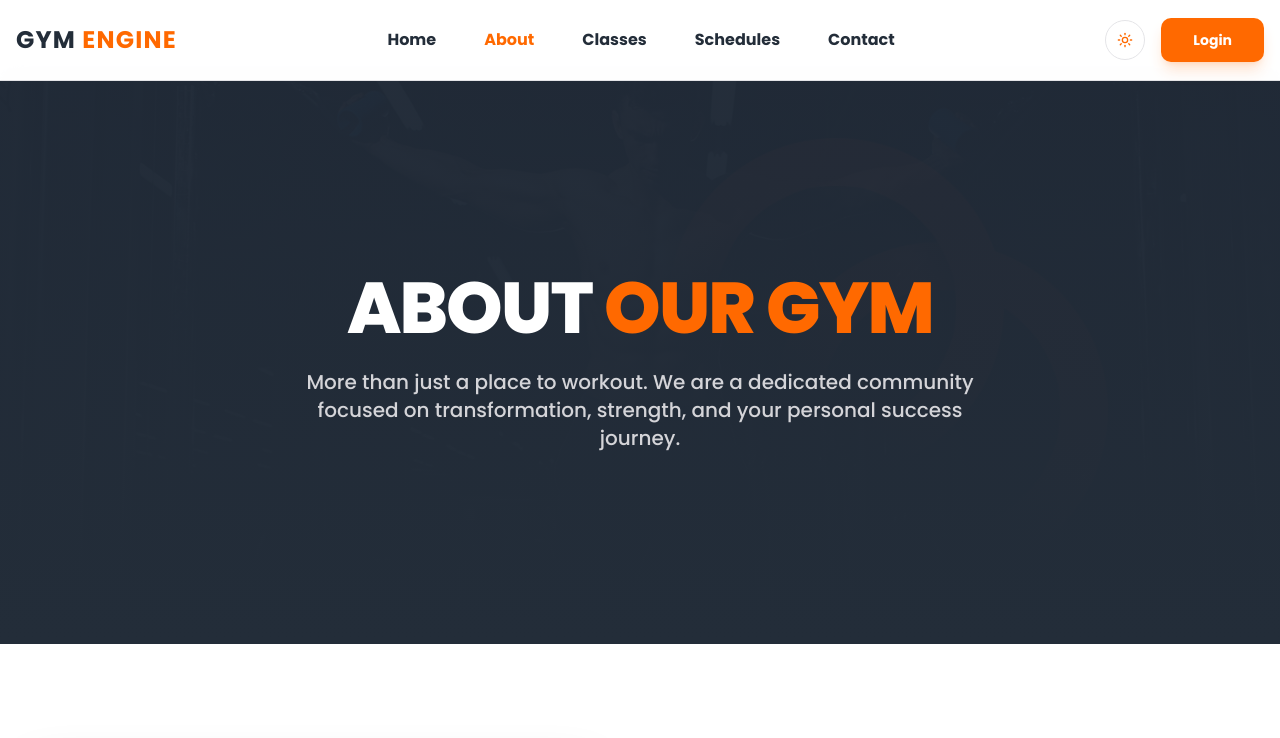
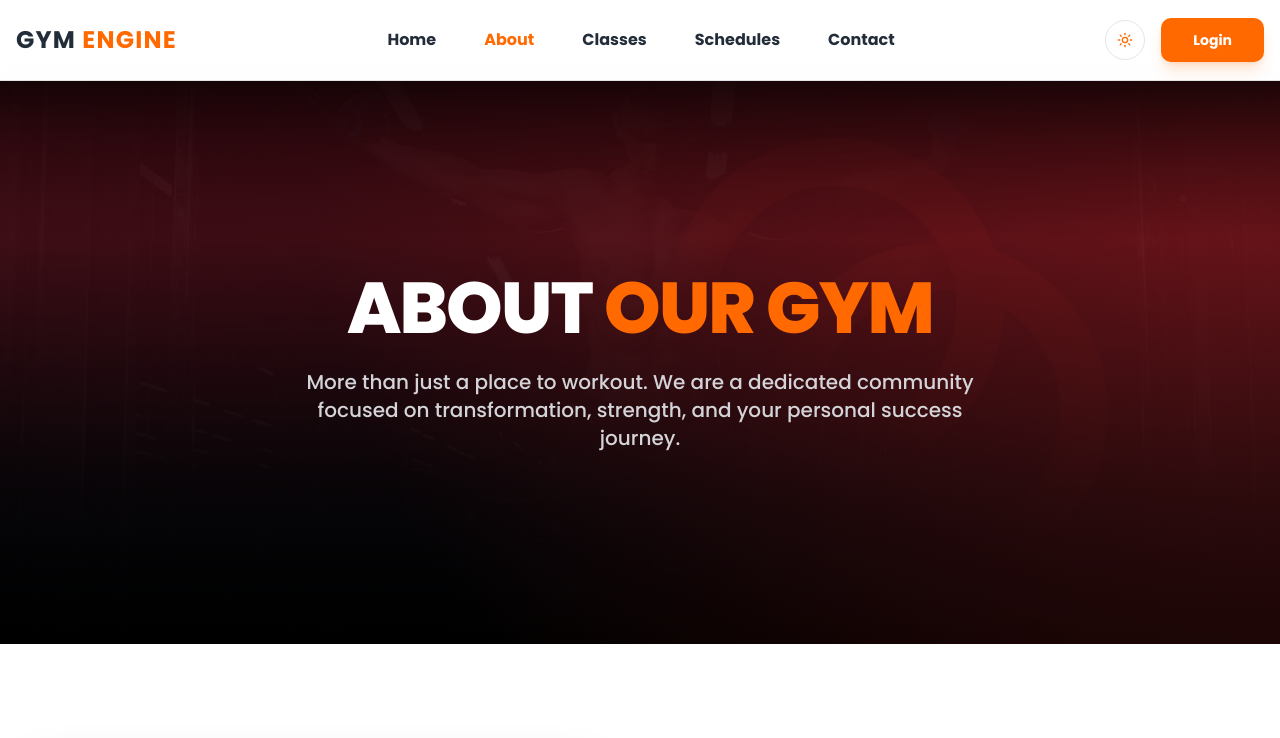
Before and after one commit to tuhin360/Gym-Engine-Client, a Next.js app: page /about in a window 1280 px wide. Shown: the top 738 px of the page. Built offline with nearby package versions, Linux system fonts and the light colour scheme.

Commit message:
refactor page cover image with gradiant shadow

```diff
--- a/src/components/About/about-hero.tsx
+++ b/src/components/About/about-hero.tsx
@@ -7,7 +7,9 @@ export function AboutHero() {
         className="absolute inset-0 z-0 bg-cover bg-center bg-fixed opacity-40"
         style={{ backgroundImage: "url('/assets/slide-01.jpg')" }}
       />
-      <div className="absolute inset-0 bg-gradient-to-b from-[#232d39]/80 to-[#232d39] z-10" />
+      <div className="absolute inset-0 bg-gradient-to-b from-red-600/40 to-black z-10" />
+      <div className="absolute inset-0 bg-[radial-gradient(circle_at_top_right,_rgba(220,38,38,0.3),_transparent_70%)] z-10" />
+      <div className="absolute top-0 left-0 right-0 h-40 bg-gradient-to-b from-black to-transparent z-20 opacity-80" />
 
       <div className="container relative z-20 mx-auto px-4 text-center">
         <h1 className="text-4xl md:text-6xl lg:text-7xl font-extrabold text-white uppercase tracking-tight mb-6">
--- a/src/components/Contact/contact-hero.tsx
+++ b/src/components/Contact/contact-hero.tsx
@@ -5,9 +5,11 @@ export function ContactHero() {
     <section className="relative py-32 md:py-48 bg-slate-900 flex items-center justify-center overflow-hidden">
       <div
         className="absolute inset-0 z-0 bg-cover bg-center bg-fixed opacity-40"
-        style={{ backgroundImage: "url('/assets/cta-bg.jpg')" }}
+        style={{ backgroundImage: "url('/assets/schedule-bg.jpg')" }}
       />
-      <div className="absolute inset-0 bg-gradient-to-b from-[#232d39]/90 to-[#232d39] z-10" />
+      <div className="absolute inset-0 bg-gradient-to-b from-red-600/40 to-black z-10" />
+      <div className="absolute inset-0 bg-[radial-gradient(circle_at_bottom_right,_rgba(220,38,38,0.3),_transparent_70%)] z-10" />
+      <div className="absolute top-0 left-0 right-0 h-40 bg-gradient-to-b from-black to-transparent z-20 opacity-80" />
 
       <div className="container relative z-20 mx-auto px-4 text-center">
         <h1 className="text-4xl md:text-6xl lg:text-7xl font-extrabold text-white uppercase tracking-tight mb-6">
--- a/src/components/Schedules/schedule-hero.tsx
+++ b/src/components/Schedules/schedule-hero.tsx
@@ -5,9 +5,11 @@ export function ScheduleHero() {
     <section className="relative py-32 md:py-48 bg-slate-900 flex items-center justify-center overflow-hidden">
       <div
         className="absolute inset-0 z-0 bg-cover bg-center bg-fixed opacity-40"
-        style={{ backgroundImage: "url('/assets/cta-bg.jpg')" }}
+        style={{ backgroundImage: "url('/assets/training-image-01.jpg')" }}
       />
-      <div className="absolute inset-0 bg-gradient-to-b from-black/60 to-[#232d39] z-10" />
+      <div className="absolute inset-0 bg-gradient-to-b from-black via-transparent to-black z-10" />
+      <div className="absolute inset-0 bg-[radial-gradient(circle_at_top_left,_rgba(220,38,38,0.3),_transparent_70%)] z-10" />
+      <div className="absolute top-0 left-0 right-0 h-40 bg-gradient-to-b from-black to-transparent z-20 opacity-80" />
 
       <div className="container relative z-20 mx-auto px-4 text-center">
         <h1 className="text-4xl md:text-6xl lg:text-7xl font-extrabold text-white uppercase tracking-tight mb-6">
```
